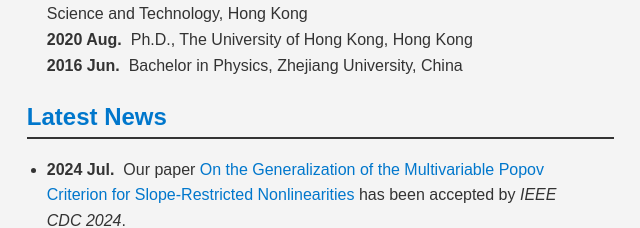
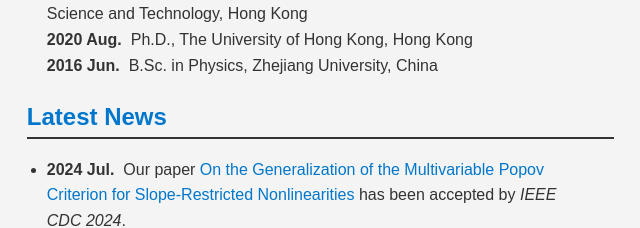
Before and after one commit to mengmouli/mengmouli.github.io, a plain HTML site: page index.html in a window 1280 px wide. Shown: the part 205-433 px from the top of the page, 454-1094 px from the left. Drawn offline with Linux system fonts and the light colour scheme.

Commit message:
Update index.html

```diff
--- a/index.html
+++ b/index.html
@@ -98,7 +98,7 @@ Mengmou Li
 				</p>
 				<p>
 					<b>2016 Jun.</b>&nbsp;
-					Bachelor in Physics, Zhejiang University, China
+					B.Sc. in Physics, Zhejiang University, China
 				</p>
 		<!-- <p> I am currently a Tenure-Track Associate Professor in Graduate School of Advanced Science and Engineering, Hiroshima University.
 		I received my B.S. degree in Physics from Zhejiang University, China, in 2016. I obtained my Ph.D. degree in Electrical and Electronic Engineering under the supervision of <a href="https://scholar.google.com/citations?user=GGfRRbEAAAAJ&hl=en&oi=ao" target= "_blank">Prof.&nbsp;Graziano&nbsp;Chesi</a>, from The University of Hong Kong in 2020.
```
